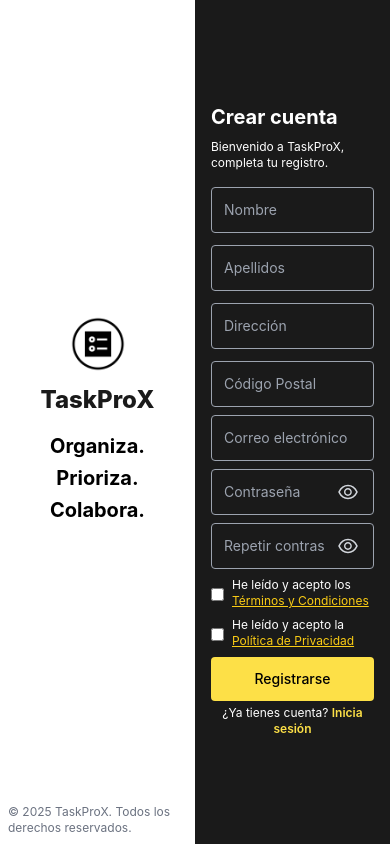
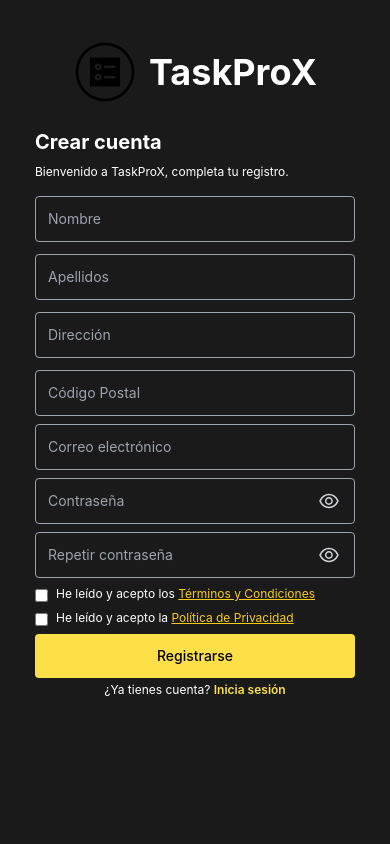
Before and after one commit to AlexandroTellez/TaskProX, a React (Vite) app in the folder client/: page /register in a window 390 px wide. Built offline with nearby package versions, Linux system fonts and the light colour scheme; no server answers.

Commit message:
responsive login and register

```diff
--- a/client/src/components/auth/login/LoginForm.jsx
+++ b/client/src/components/auth/login/LoginForm.jsx
@@ -51,9 +51,9 @@ function LoginForm({ onSubmit }) {
     };
 
     return (
-        <div className="min-h-screen h-full w-full flex flex-row lg:flex-row overflow-y-auto">
-            {/* Columna izquierda - Branding */}
-            <div className="w-1/2 lg:w-1/2 bg-white text-black flex justify-center items-center px-4 sm:px-6 py-8 lg:py-16 relative">
+        <div className="min-h-screen h-full w-full flex flex-col lg:flex-row overflow-y-auto">
+            {/* ====== Columna izquierda (branding) ====== */}
+            <div className="hidden lg:flex w-full lg:w-1/2 bg-white text-black justify-center items-center px-4 sm:px-6 py-8 lg:py-16 relative">
                 <div className="flex flex-col items-center text-center lg:text-left w-full max-w-md">
                     <div className="flex flex-col lg:flex-row items-center gap-3 mb-4 lg:mb-10">
                         <img src={logo} alt="TaskProX Logo" className="w-14 h-14 md:w-20 lg:w-24 md:h-20 lg:h-24" />
@@ -70,10 +70,16 @@ function LoginForm({ onSubmit }) {
                 </p>
             </div>
 
+            {/* Columna derecha - Formulario */}
+            <div className="w-full lg:w-1/2 bg-[#1a1a1a] text-white flex flex-col items-center px-4 sm:px-6 lg:px-16 py-10 overflow-y-auto h-screen">
 
-            {/* Columna derecha - Formulario */}
-            <div className="w-1/2 lg:w-1/2 bg-[#1a1a1a] text-white flex flex-col justify-center items-center px-4 sm:px-6 lg:px-16 py-8">
-                <div className="w-full max-w-xs sm:max-w-md lg:max-w-xl max-h-screen overflow-y-auto">
+                {/* Logo superior visible solo en dispositivos menores a lg */}
+                <div className="lg:hidden flex flex-row items-center justify-start gap-3 mb-6 px-6 md:px-10">
+                    <img src={logo} alt="TaskProX Logo" className="w-16 h-16 md:w-20 md:h-20 dark:invert" />
+                    <h1 className="text-4xl md:text-5xl font-bold">TaskProX</h1>
+                </div>
+
+                <div className="w-full max-w-xs sm:max-w-md lg:max-w-xl h-full overflow-y-auto pb-10 overscroll-contain">
                     <h2 className="text-xl sm:text-5xl font-bold mb-2">Inicia sesión</h2>
                     <p className="mb-4 sm:mb-6 text-xs sm:text-xl">Accede a tu espacio de productividad en TaskProX.</p>
 
--- a/client/src/components/auth/login/RegisterForm.jsx
+++ b/client/src/components/auth/login/RegisterForm.jsx
@@ -56,7 +56,6 @@ function RegisterForm({ onSubmit }) {
             password
         };
 
-
         try {
             setLoading(true);
             await onSubmit(dataToSend);
@@ -69,9 +68,10 @@ function RegisterForm({ onSubmit }) {
     };
 
     return (
-        <div className="min-h-screen h-full w-full flex flex-row lg:flex-row overflow-y-auto">
-            {/* Columna izquierda - Branding */}
-            <div className="w-1/2 lg:w-1/2 bg-white text-black flex justify-center items-center px-6 sm:px-6 py-8 lg:py-16 relative">
+        <div className="min-h-screen h-screen w-full flex flex-col lg:flex-row overflow-y-auto">
+
+            {/* ====== Columna izquierda (branding) ====== */}
+            <div className="hidden lg:flex w-full lg:w-1/2 bg-white text-black justify-center items-center px-4 sm:px-6 py-8 lg:py-16 relative">
                 <div className="flex flex-col items-center text-center lg:text-left w-full max-w-md">
                     <div className="flex flex-col lg:flex-row items-center gap-3 mb-4 lg:mb-10">
                         <img src={logo} alt="TaskProX Logo" className="w-14 h-14 md:w-20 lg:w-24 md:h-20 lg:h-24" />
@@ -88,9 +88,17 @@ function RegisterForm({ onSubmit }) {
                 </p>
             </div>
 
-            {/* Formulario */}
-            <div className="w-1/2 lg:w-1/2 bg-[#1a1a1a] text-white flex flex-col justify-center items-center px-4 sm:px-6 lg:px-16 py-1">
-                <div className="w-full max-w-xs sm:max-w-md lg:max-w-xl max-h-screen overflow-y-auto">
+            {/* ====== Columna derecha (formulario) ====== */}
+            <div className="w-full lg:w-1/2 bg-[#1a1a1a] text-white flex flex-col items-center px-4 sm:px-6 lg:px-16 py-10 overflow-y-auto h-full">
+
+                {/* Logo superior visible solo en dispositivos menores a lg */}
+                <div className="lg:hidden flex flex-row items-center justify-start gap-3 mb-6 px-6 md:px-10">
+                    <img src={logo} alt="TaskProX Logo" className="w-16 h-16 md:w-20 md:h-20 dark:invert" />
+                    <h1 className="text-4xl md:text-5xl font-bold">TaskProX</h1>
+                </div>
+
+                {/* Formulario */}
+                <div className="w-full max-w-xs sm:max-w-md lg:max-w-xl h-full overflow-y-auto pb-10 overscroll-contain">
                     <h2 className="text-xl sm:text-5xl font-bold mb-2">Crear cuenta</h2>
                     <p className="mb-4 sm:mb-6 text-xs sm:text-xl">Bienvenido a TaskProX, completa tu registro.</p>
 
@@ -141,6 +149,7 @@ function RegisterForm({ onSubmit }) {
                                 {showRepeatPassword ? <EyeInvisibleOutlined /> : <EyeOutlined />}
                             </span>
                         </div>
+
                         <div className="space-y-2 sm:space-y-3 lg:space-y-4">
                             <div className="flex items-center gap-2">
                                 <input type="checkbox" name="terminos" checked={form.terminos} onChange={handleChange} className="mt-0.5" />
@@ -155,6 +164,7 @@ function RegisterForm({ onSubmit }) {
                                     He leído y acepto la <a href="/legal/privacidad" target="_blank" className="text-yellow-400 underline">Política de Privacidad</a>
                                 </label>
                             </div>
+
                             <div className="text-center text-xs sm:text-sm lg:text-base">
                                 <button
                                     type="submit"
--- a/client/tailwind.config.js
+++ b/client/tailwind.config.js
@@ -6,6 +6,13 @@ export default {
     "./src/**/*.{js,ts,jsx,tsx}",
   ],
   theme: {
+    screens: {
+      sm: '640px',
+      md: '768px',
+      lg: '1280px',   // Cambiado de 1024px a 1280px
+      xl: '1440px',
+      '2xl': '1536px',
+    },
     extend: {
       fontFamily: {
         sans: ['Inter', 'Helvetica', 'Arial', 'sans-serif'],
@@ -14,13 +21,13 @@ export default {
         primary: '#FED36A',      // Amarillo botones
         dark: '#1A1A1A',         // Texto principal
         light: '#FFFFFF',        // Fondo
-        muted: '#64748B',       // Texto secundario
-        border: '#E2E8F0',      // Bordes
-        accent: '#F1F5F9'       // Fondos secundarios
+        muted: '#64748B',        // Texto secundario
+        border: '#E2E8F0',       // Bordes
+        accent: '#F1F5F9'        // Fondos secundarios
       },
       borderRadius: {
-        'card': '12px',         // Bordes redondeados para cards
-        'btn': '8px'            // Bordes para botones
+        'card': '12px',          // Bordes redondeados para cards
+        'btn': '8px'             // Bordes para botones
       },
       boxShadow: {
         'card': '0 2px 8px rgba(0, 0, 0, 0.08)',
```
